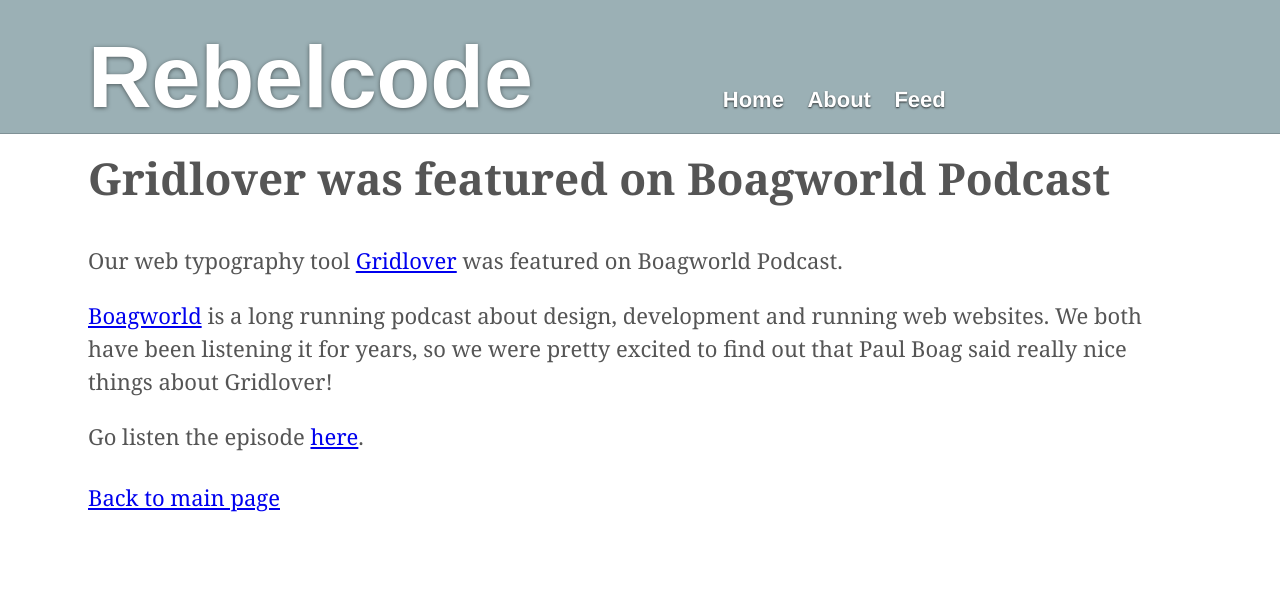
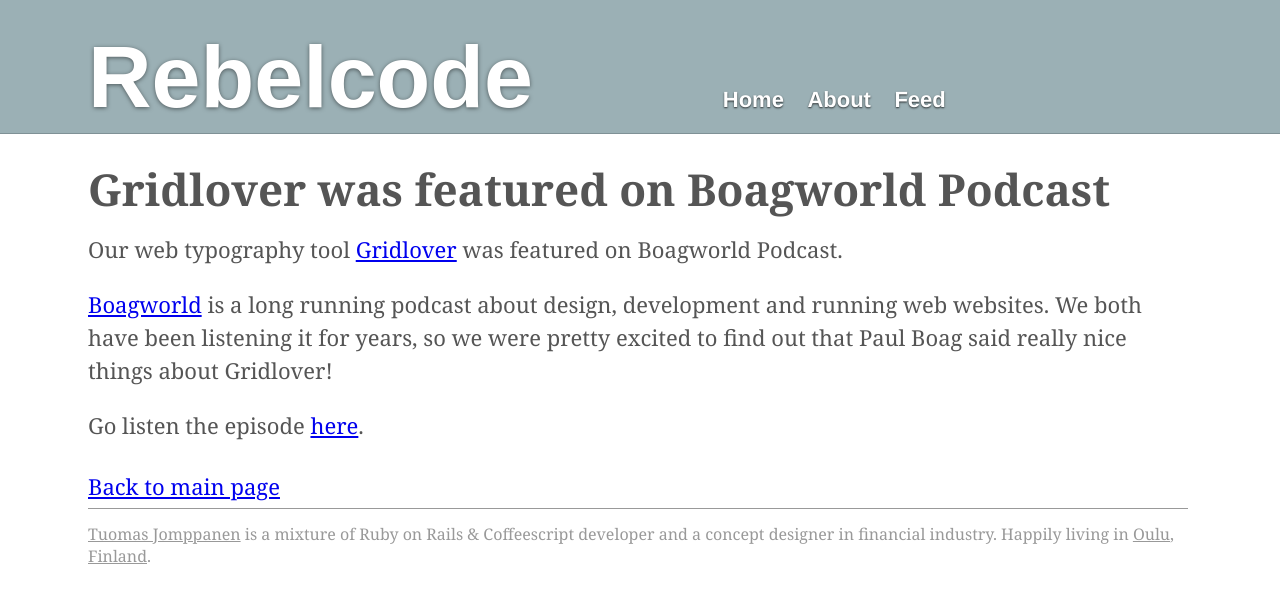
Before and after one commit to tuomasj/tuomasj.github.com, a Jekyll site: the page built from _posts/2012-10-05-gridlover-was-featured-on-boagworld-podcast.markdown, in a window 1280 px wide. Shown: the top 603 px of the page. Built offline with Jekyll 4.4.1, drawn with Linux system fonts in a browser that asks for light colours; some web fonts are replaced.

Commit message:
style update and footer text added

```diff
--- a/_layouts/index.html
+++ b/_layouts/index.html
@@ -4,6 +4,9 @@
   	<meta http-equiv="content-type" content="text/html; charset=utf-8">
   	<title>Rebelcode</title>
   	<meta name="viewport" content="width=device-width, initial-scale=1.0">
+	<meta name="description" content="Tuomas Jomppanen is a mixture of Ruby on Rails / Coffeescript developer and a concept designer in financial industry." />
+	<meta name="author" content="Tuomas Jomppanen" />
+	<meta name="keywords" content="Tuomas, Jomppanen, developer, designer, ruby on rails, coffeescript, web, concept, typography" />
   	<meta http-equiv="X-UA-Compatible" content="IE=edge,chrome=1">
   	<link rel="stylesheet" href="/css/style.css" />
 	<!--[if IE]>
--- a/_layouts/post.html
+++ b/_layouts/post.html
@@ -10,5 +10,8 @@
 	</section>
 	<footer>
 		<a href="/">Back to main page</a>
+		<section class="description">
+			<a href="http://www.jomppanen.com">Tuomas Jomppanen</a> is a mixture of Ruby on Rails &amp; Coffeescript developer and a concept designer in financial industry. Happily living in <a href="http://en.wikipedia.org/wiki/Oulu">Oulu</a>, <a href="http://en.wikipedia.org/wiki/Finland">Finland</a>.
+		</section>
 	</footer>
 </article>
--- a/css/style.css
+++ b/css/style.css
@@ -85,7 +85,9 @@
 .content h1 {
 	font-size: 2em;
 	line-height: 1em;
-	margin-bottom: 1em;
+
+	padding-top: 0.25em;
+	margin-bottom: 0.5em;
 }
 .content h2 {
 	margin-top: 1em;
@@ -93,6 +95,7 @@
 	line-height: 2em;
 }
 .content p {
+
 	font-size: 1em;
 	line-height: 1.5em;
 	margin-bottom: 1em;
@@ -103,3 +106,23 @@
 	margin: 0 1em;
 	line-height: 1em;
 }
+
+footer .description {
+	padding: 14px 0;
+	border-top: 1px solid #999;
+	font-size: 16px;
+	color: #999;
+	-webkit-transition: color 1s ease;
+	-moz-transition: color 1s ease;
+	-ms-transition: color 1s ease;
+	-o-transition: color 1s ease;
+	transition: color 1s ease;
+	line-height: 22px;
+}
+
+footer .description a {
+	color: inherit;
+}
+footer .description:hover {
+	color: #333;
+}
```
